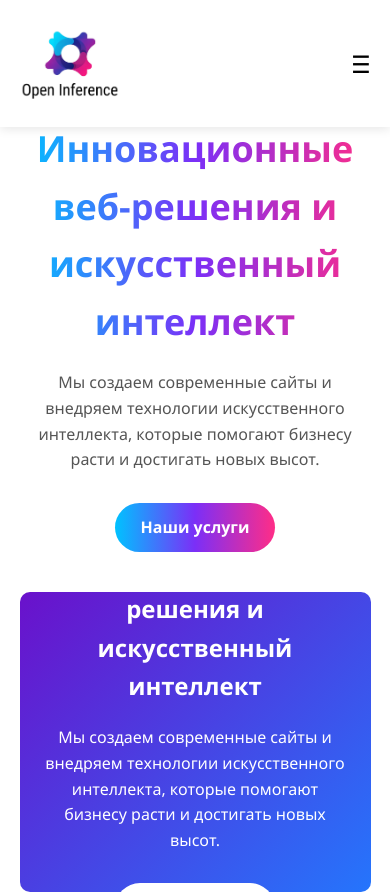
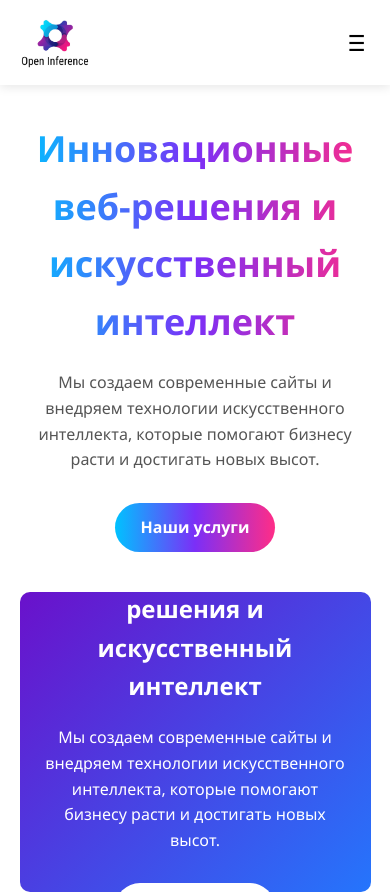
Before and after one commit to mr-ceri-mrum/OpenInferenceV2, a React (Create React App) app: page / in a window 390 px wide. Shown: the top 894 px of the page. Built offline with nearby package versions, Linux system fonts and the light colour scheme; a web font is replaced by a local one.

Commit message:
Optimize header for mobile devices

```diff
--- a/src/components/layout/Header.js
+++ b/src/components/layout/Header.js
@@ -20,6 +20,10 @@ const HeaderContent = styled.div`
   justify-content: space-between;
   align-items: center;
   padding: 20px 0;
+
+  @media (max-width: 768px) {
+    padding: 12px 0; // Уменьшаем вертикальные отступы для мобильных устройств
+  }
 `;
 
 const LogoWrapper = styled(Link)`
@@ -32,12 +36,21 @@ const LogoImage = styled.img`
   width: 100px;
   height: auto;
   margin-right: 10px;
+
+  @media (max-width: 768px) {
+    width: 70px; // Уменьшаем размер логотипа для мобильных устройств
+    margin-right: 5px;
+  }
 `;
 
 const LogoText = styled.h1`
   font-size: 24px;
   font-weight: 700;
   color: var(--dark-blue);
+
+  @media (max-width: 768px) {
+    font-size: 18px;
+  }
 `;
 
 const Nav = styled.nav`
@@ -50,7 +63,7 @@ const Nav = styled.nav`
     right: 0;
     background-color: var(--white);
     box-shadow: 0 10px 10px rgba(0, 0, 0, 0.1);
-    padding: 20px 0;
+    padding: 15px 0; // Уменьшаем внутренние отступы
   }
 `;
 
@@ -68,7 +81,7 @@ const NavItem = styled.li`
   margin-left: 30px;
 
   @media (max-width: 768px) {
-    margin: 10px 0;
+    margin: 8px 0; // Уменьшаем отступы между пунктами меню
     text-align: center;
   }
 `;
@@ -81,6 +94,10 @@ const NavLink = styled(Link)`
 
   &:hover {
     color: var(--primary-purple);
+  }
+
+  @media (max-width: 768px) {
+    font-size: 15px; // Уменьшаем размер шрифта
   }
 `;
 
@@ -98,6 +115,10 @@ const NavButton = styled.button`
   &:hover {
     color: var(--primary-purple);
   }
+
+  @media (max-width: 768px) {
+    font-size: 15px; // Уменьшаем размер шрифта
+  }
 `;
 
 const MobileMenuButton = styled.button`
@@ -109,6 +130,8 @@ const MobileMenuButton = styled.button`
 
   @media (max-width: 768px) {
     display: block;
+    font-size: 22px; // Немного уменьшаем значок меню
+    padding: 5px; // Добавляем немного паддинга для удобства нажатия
   }
 `;
 
```
